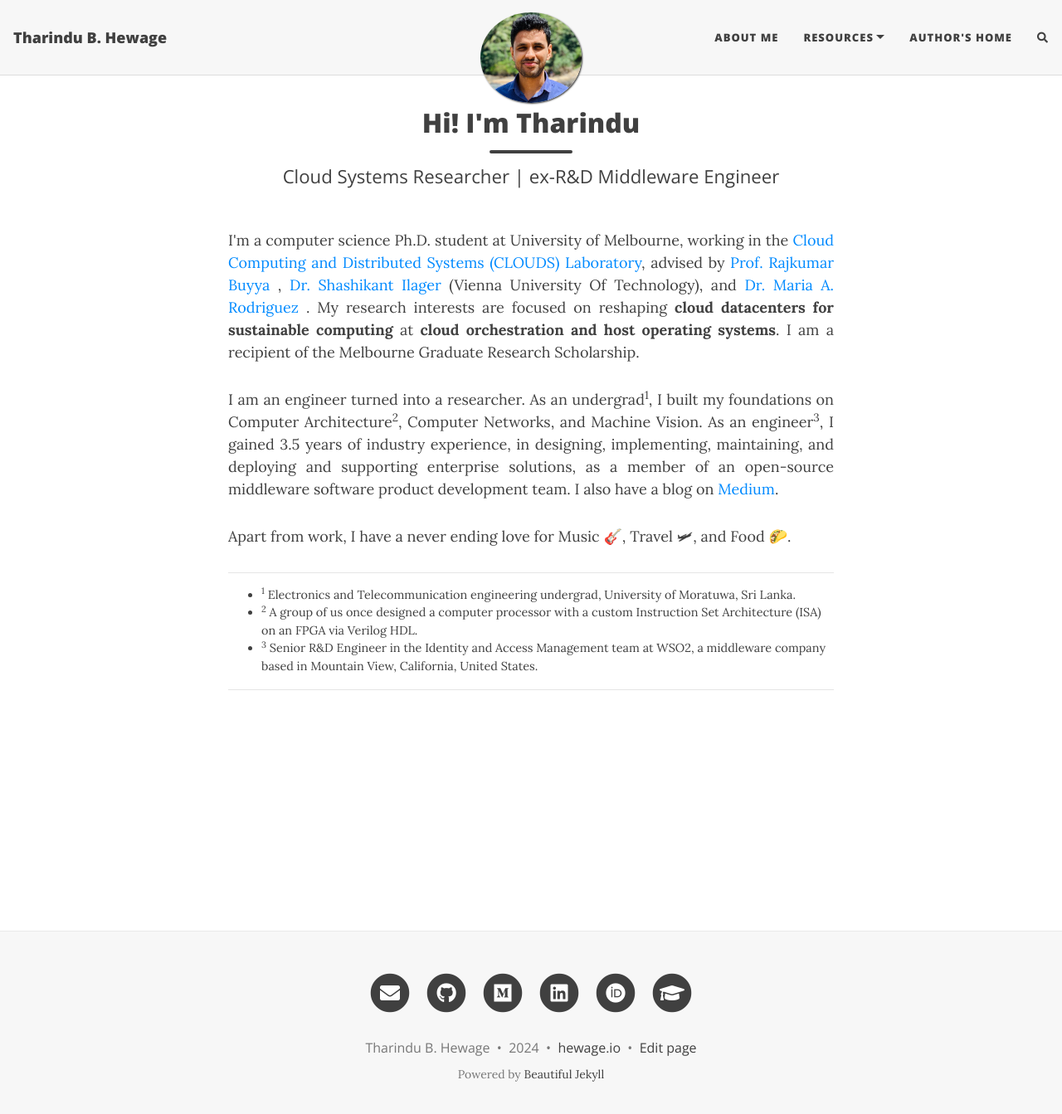
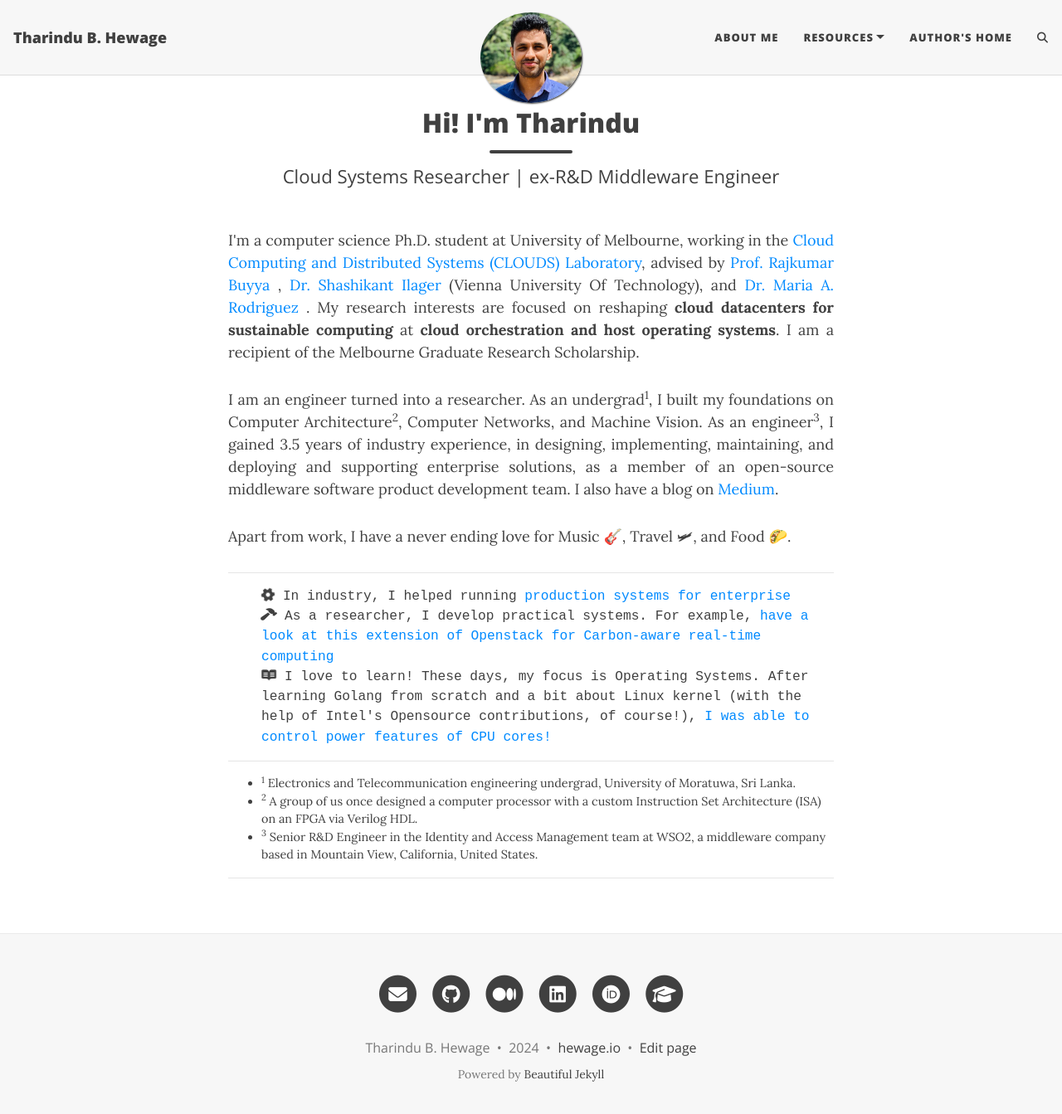
Before and after one commit to tharindu-b-hewage/tharindu-b-hewage.github.io, a Jekyll site: the page built from index.html, in a window 1280 px wide and 1356 px high. Shown: the top 1343 px of the window at 83% size. Built offline with Jekyll 4.4.1, drawn with Linux system fonts in a browser that asks for light colours; nearby versions of some CDN libraries; the list of posts is cut into pages by our own code; comment, search, counter and statistics services are not loaded.

Commit message:
add overview

```diff
--- a/index.html
+++ b/index.html
@@ -3,6 +3,8 @@
 title: Hi! I'm Tharindu
 subtitle: Cloud Systems Researcher | ex-R&D Middleware Engineer
 ---
+<script src="https://kit.fontawesome.com/cc3e6f684e.js" crossorigin="anonymous"></script>
+
 <p style="text-align: justify;">
 I'm a computer science Ph.D. student at University of Melbourne, working in the <a href="http://clouds.cis.unimelb.edu.au/team.html">Cloud Computing and
     Distributed Systems (CLOUDS) Laboratory</a>, advised by <a href="http://www.buyya.com"> Prof. Rajkumar Buyya </a>, <a href="http://shashikantilager.com"> Dr. Shashikant Ilager</a>
@@ -19,18 +21,16 @@
 </p>
 
 Apart from work, I have a never ending love for Music 🎸, Travel &#128745;, and Food 🌮.
-
 <p/>
 
-<style>
-    .footer {
-        left: 0;
-        bottom: 0;
-        width: 100%;
-        text-align: left;
-        font-size:0.8em;
-    }
-</style>
+<hr>
+
+<ul class="styled-ul">
+    <li><i class="fa-solid fa-cog fa-spin" style="--fa-animation-duration: 7s;"></i> In industry, I helped running <a href="https://github.com/wso2/product-is/commits?author=tharindu-b-hewage">production systems for enterprise</a></li>
+    <li><i class="fa-solid fa-hammer fa-bounce" style="--fa-animation-duration: 3s;"></i> As a researcher, I develop practical systems. For example, <a href="https://github.com/crunchycookie/openstack-gc">have a look at this extension of Openstack for Carbon-aware real-time computing</a></li>
+    <li><i class="fa-brands fa-readme fa-flip" style="--fa-animation-duration: 3s;"></i> I love to learn! These days, my focus is Operating Systems. After learning Golang from scratch and a bit about Linux kernel (with the help of Intel's Opensource contributions, of course!), <a href="https://github.com/crunchycookie/core-power-mgt">I was able to control power features of CPU cores!</a></li>
+</ul>
+
 <hr>
 <div class="footer">
     <ul>
@@ -41,3 +41,19 @@
 </div>
 
 <hr>
+
+<style>
+    .styled-ul {
+        list-style: none;
+        font-family: monospace;
+        animation: typing 3.5s steps(30, end), blinking-cursor .5s step-end infinite;
+        font-size: 0.9em;
+    }
+    .footer {
+        left: 0;
+        bottom: 0;
+        width: 100%;
+        text-align: left;
+        font-size:0.8em;
+    }
+</style>
```
Also changed, not shown: assets/img/terminal-solid.svg (added).
